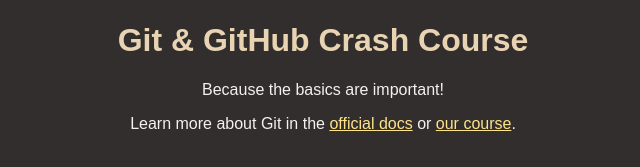
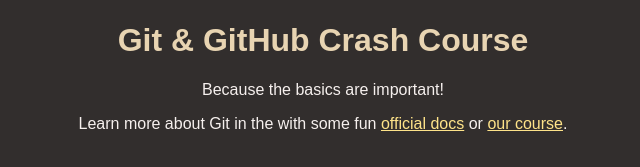
Before and after one commit to umarisbwaqas/hithub-1, a plain HTML site: page index.html in a window 1280 px wide. Shown: the part 147-314 px from the top of the page, without its empty margins (317-957 px from the left). Drawn offline with Linux system fonts and the light colour scheme.

Commit message:
updated some text

```diff
--- a/index.html
+++ b/index.html
@@ -16,7 +16,7 @@
       <section>
       <p>Because the basics are important!</p>
       <p>
-        Learn more about Git in the
+        Learn more about Git in the with some fun
         <a href="https://git-scm.com/book/en/v2">official docs</a> or
         <a href="https://acad.link/git">our course</a>.
       </p>
```
